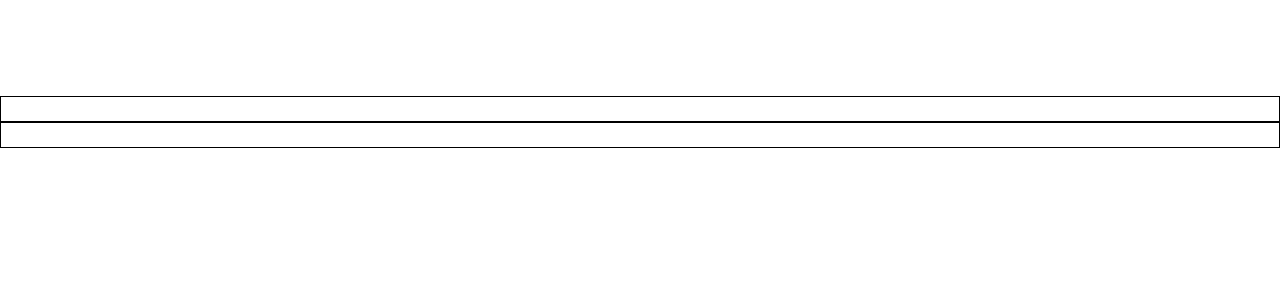
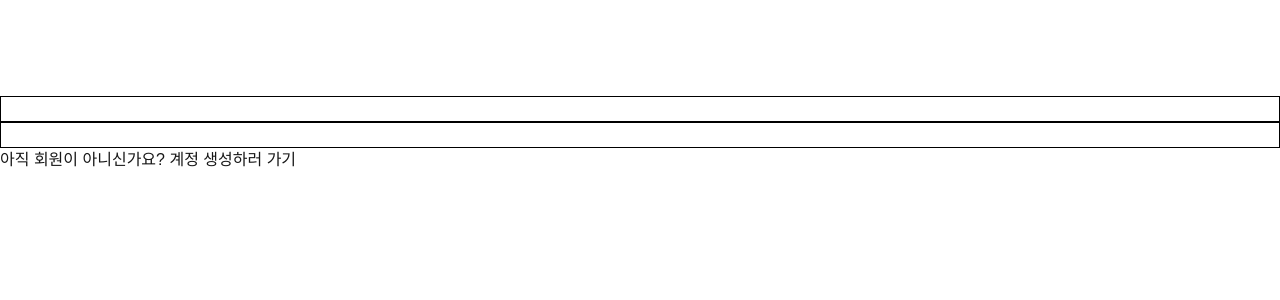
Before and after one commit to Nigihayami-Kohaku-Nushi-With-Chihiro/random-chating-project-frontend, a Next.js app: page /login in a window 1280 px wide. Shown: the top 300 px of the page. Built offline with nearby package versions, Linux system fonts and the light colour scheme.

Commit message:
feat: Add register suggestion

```diff
--- a/src/app/login/page.tsx
+++ b/src/app/login/page.tsx
@@ -2,6 +2,8 @@
 
 import React, { useState } from "react";
 import { useRouter } from "next/navigation";
+
+import Link from "next/link";
 
 import { login } from "@/api";
 
@@ -37,6 +39,10 @@ const Login: React.FC = () => {
                onChange={(event) => setForm({ ...form, password: event.target.value })}
             />
          </form>
+
+         <p>
+            아직 회원이 아니신가요? <Link href={"/register"}>계정 생성하러 가기</Link>
+         </p>
       </>
    );
 };
```
